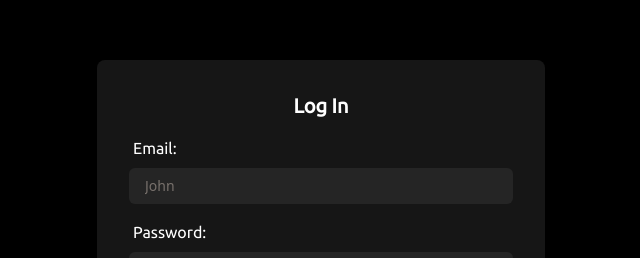
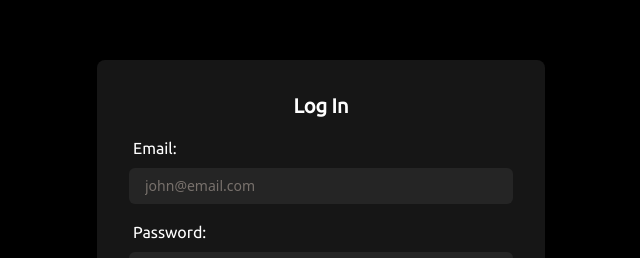
Before and after one commit to plutochatapp/pluto, a React (Vite) app in the folder Pluto-Frontend/: page / in a window 1280 px wide. Shown: the part 148-406 px from the top of the page, without its empty margins (319-959 px from the left). Built offline with nearby package versions, Linux system fonts and the light colour scheme; no server answers.

Commit message:
Fixed minor mistake on placeholder

```diff
--- a/Pluto-Frontend/src/components/Loginform.jsx
+++ b/Pluto-Frontend/src/components/Loginform.jsx
@@ -17,7 +17,7 @@ function Loginform() {
                 <p className="text-white text-xl font-bold text-center font-ubuntu">Log In</p>
                 <form className='flex flex-col mt-4'>
                     <label className='text-white text-md font-ubuntu ml-1'>Email: </label>
-                    <input type='email' className='bg-navbar-btn-color rounded-md mt-2 w-full p-2 px-4 cursor-text text-stone-300 text-sm outline-none mb-4 placeholder:text-stone-500' placeholder='John' id='email-input'></input>
+                    <input type='email' className='bg-navbar-btn-color rounded-md mt-2 w-full p-2 px-4 cursor-text text-stone-300 text-sm outline-none mb-4 placeholder:text-stone-500' placeholder='john@email.com' id='email-input'></input>
                     <label className='text-white text-md font-ubuntu ml-1'>Password: </label>
                     <div className='flex flex-row bg-navbar-btn-color rounded-md mt-2 p-2 px-4 w-full mb-7 justify-between'>
                         <input type={passwordShowing ? 'text' : 'password'} className='bg-navbar-btn-color w-full cursor-text text-stone-300 text-sm outline-none placeholder:text-stone-500' placeholder='johnlovescats' id='password-input'></input>
```
